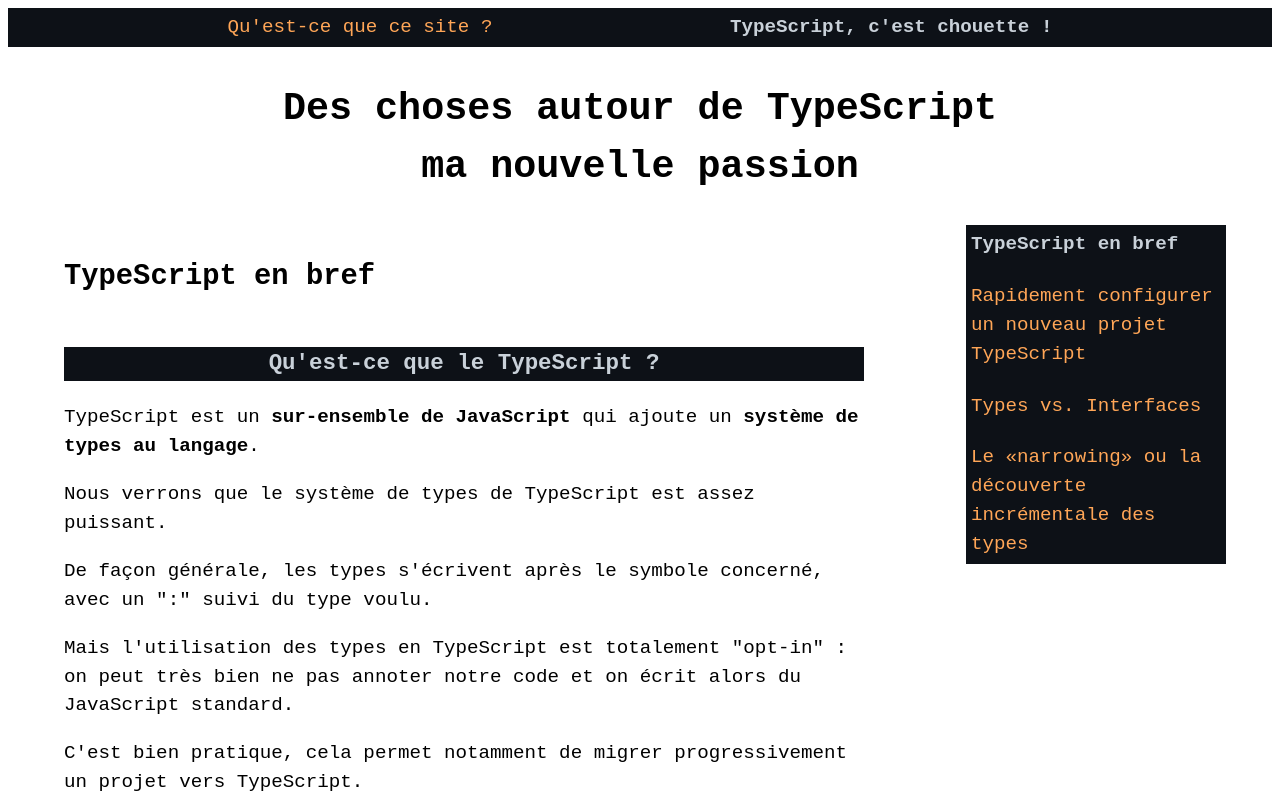
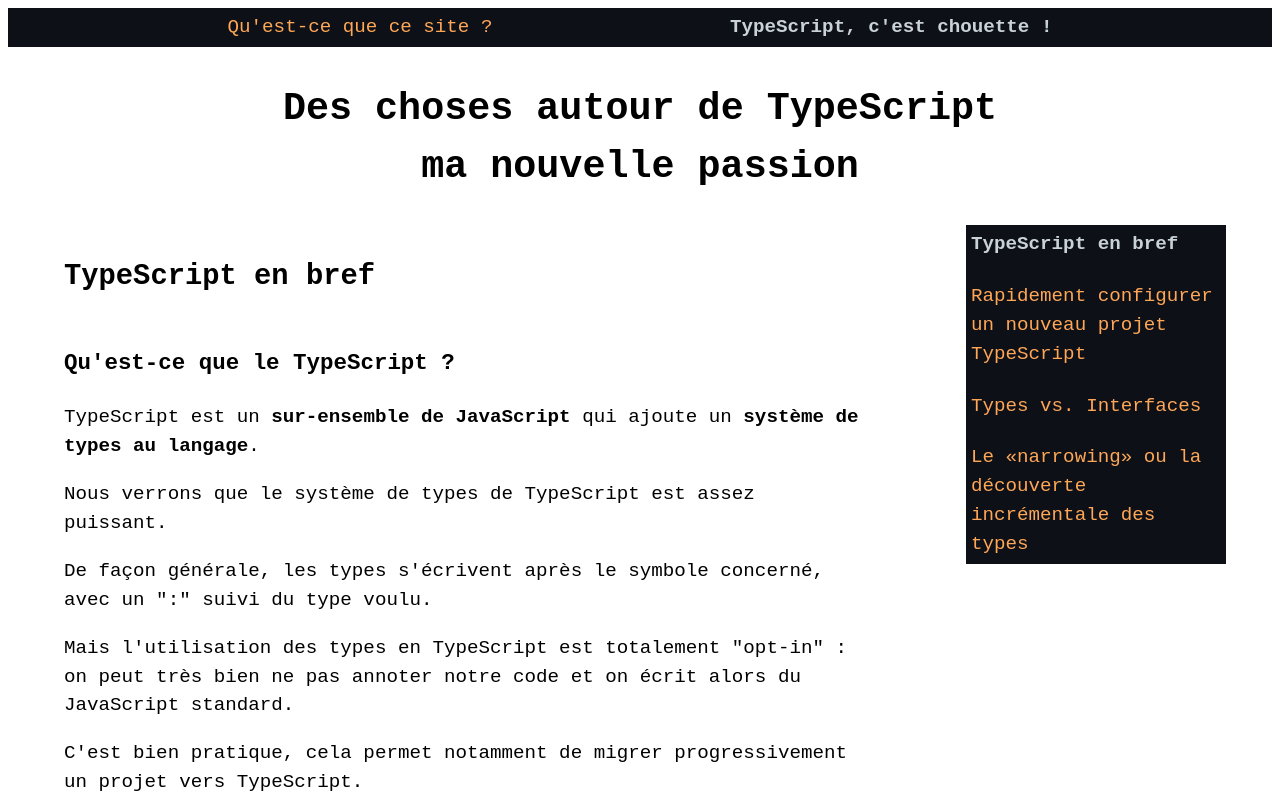
Before and after one commit to djfm/djfm.github.io, a React app: page /typescript in a window 1280 px wide. Shown: the top 800 px of the page. Built offline with nearby package versions, Linux system fonts and the light colour scheme; the HTML template or start-up script is replaced by a standard one.

Commit message:
changed my mind about header styles

```diff
--- a/src/client/Components/TypeScript/0-Introduction.tsx
+++ b/src/client/Components/TypeScript/0-Introduction.tsx
@@ -8,8 +8,6 @@ import BackToTop from '../common/BackToTop';
 import CodeSample from '../common/CodeSample';
 
 import {
-  brightColor2,
-  darkColor,
   Article,
   H1,
   NoWrap,
@@ -298,11 +296,6 @@ export const Introduction: React.FC<{
         <section key={id}>
           <h1
             id={id}
-            style={{
-              color: brightColor2,
-              backgroundColor: darkColor,
-              textAlign: 'center',
-            }}
           >
             {sectionTitle}
           </h1>
```
